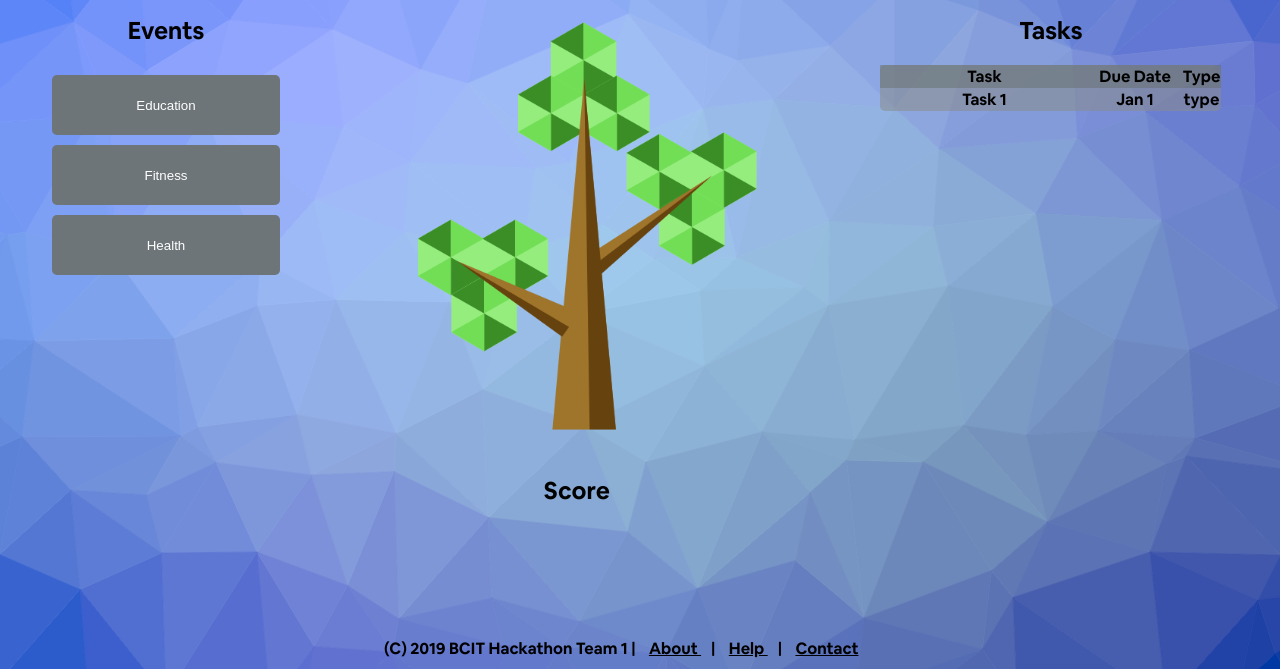
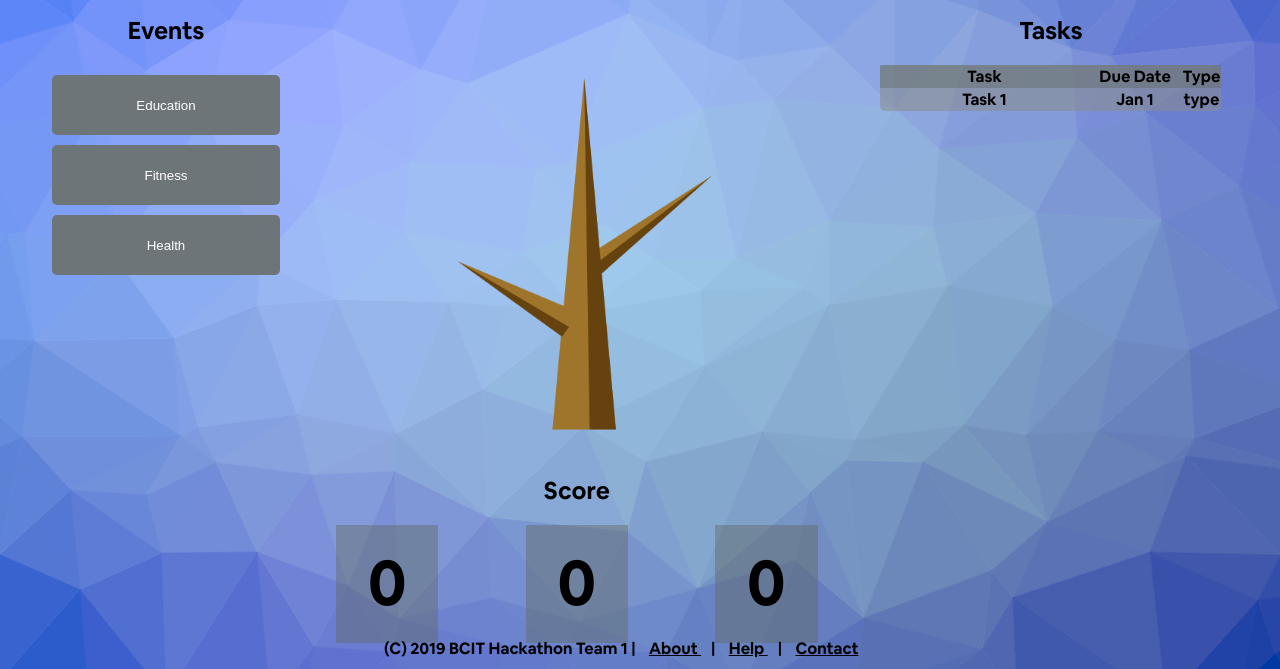
Before and after one commit to ViChungg/bcit-hackathon-team1, a plain HTML site: page TreeApp/Index.html in a window 1280 px wide. Shown: the part 131-800 px from the top of the page. Drawn offline with nearby package versions, Linux system fonts and the light colour scheme; no server answers.

Commit message:
Added points

```diff
--- a/TreeApp/Index.html
+++ b/TreeApp/Index.html
@@ -40,9 +40,12 @@
 
 		<div id="tree">
 			<canvas id="myTree" width="600" height="600"></canvas>
+			<h2>Score</h2>
+			<div id="counter">
 
-			<div id="counter">
-				<h2>Score</h2>
+				<div id="eduPoints" class="points">0</div>
+				<div id="fitPoints" class="points">0</div>
+				<div id="healthPoints" class="points">0</div>
 			</div>
 
 		</div>
--- a/css/treeapp.css
+++ b/css/treeapp.css
@@ -62,6 +62,21 @@ body {
     margin: 0;
     background-color: transparent;
     width: 80%;
+}
+
+/* POINTS */
+#counter {
+    display: flex;
+    justify-content: space-around;
+}
+
+.points {
+  background-color: rgba(95, 106, 96, 0.43);
+  padding: 15px 0 0 0;
+  height: 8vw;
+  width: 8vw;
+  display: inline-block;
+  font-size: 5vw;
 }
 
 /* TO-DO LIST */
--- a/js/tree.js
+++ b/js/tree.js
@@ -1,9 +1,9 @@
 /* Draw tree */
 var canvas = document.getElementById('myTree');
 var ctx = canvas.getContext('2d');
-var eduPoints = 3;
-var fitPoints = 3;
-var healthPoints = 3;
+var eduPoints = 0;
+var fitPoints = 0;
+var healthPoints = 0;
 
 /* Contains how many tasks completed in education */
 var eduCompleted;
@@ -15,6 +15,10 @@ var fitCompleted;
 var healthCompleted;
 
 (function() {
+	/*firebase.auth().onAuthStateChanged(function(user){
+        var ref = firebase.database().ref("users/" + user.uid);
+        var eduData = ref.child("");
+    });*/
 	/* When task is completed, points increases based on category */
 	/* leaves show up based on amount of points */
 });
```
